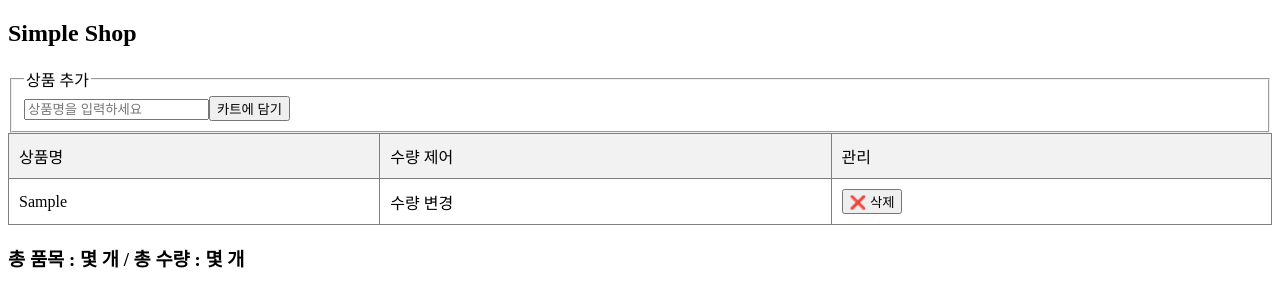
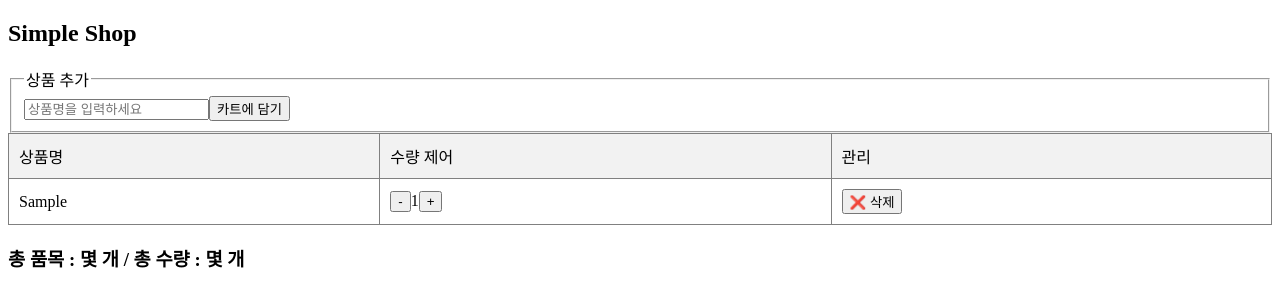
Before and after one commit to hiSon555/react-02-cart, a React (Vite) app: page / in a window 1280 px wide. Both pictures are taken after typing "Sample" into the empty fields and a click on the button "카트에 담기". Shown: the top 306 px of the page. Built offline with nearby package versions, Linux system fonts and the light colour scheme.

Commit message:
수량 제어 기능 추가

```diff
--- a/src/App.jsx
+++ b/src/App.jsx
@@ -20,7 +20,7 @@
                 <form onSubmit={(e) => {
                     e.preventDefault();
                     // name 값을 cart에다가 추가
-                    setCart([...cart, { pName: name, quantity: 1 } ]);
+                    setCart([...cart, {pName: name, quantity: 1}]);
                     setName("")
                 }}>
                     <input type={"text"}
@@ -51,12 +51,37 @@
                 <tbody>
                 {cart.map((item, index) => <tr key={index}>
                     <td>{item.pName}</td>
-                    <td>수량 변경</td>
+                    <td>
+                        <button onClick={ () => {
+                            // 지금 현재 수량이 1 이하면, 실행하지 않게끔
+                            if (item.quantity <= 1){
+                                return;
+                            }
+                            const newCart = [...cart];
+                            newCart[index].quantity -= 1;
+                            setCart(newCart);
+                        }}>-</button>
+                        {item.quantity}
+                        <button onClick={() => {
+                            // cart의 정보 중, index 자리에 있는 요소의 quantity값을 +1
+                            // cart[index].quantity += 1;   => 이렇게 쓰면 안 됨 / React가 바꾼 걸 모름
+                            //                              => state의 값을 바꿀 땐, set을 써야 함
+
+                            // 1. react가 알아채게끔 하려면, 새 배열을 cart에 넣어야 함 => 새 배열을 만들고
+                            // 2. 값을 바꾸고
+                            // 3. 그렇게 만들어진 배열을 setCart에 넣게 단계별로 진행하는 게 이해하기 쉽고 편함
+                            const newCart = [...cart];
+                            newCart[index].quantity += 1;
+                            setCart(newCart);
+                        }}>+
+                        </button>
+                    </td>
                     <td>
                         <button onClick={() => {
                             const result = cart.filter((v, i) => i !== index);
                             setCart(result);
-                        } }>❌ 삭제</button>
+                        }}>❌ 삭제
+                        </button>
                     </td>
                 </tr>)}
                 </tbody>
```
